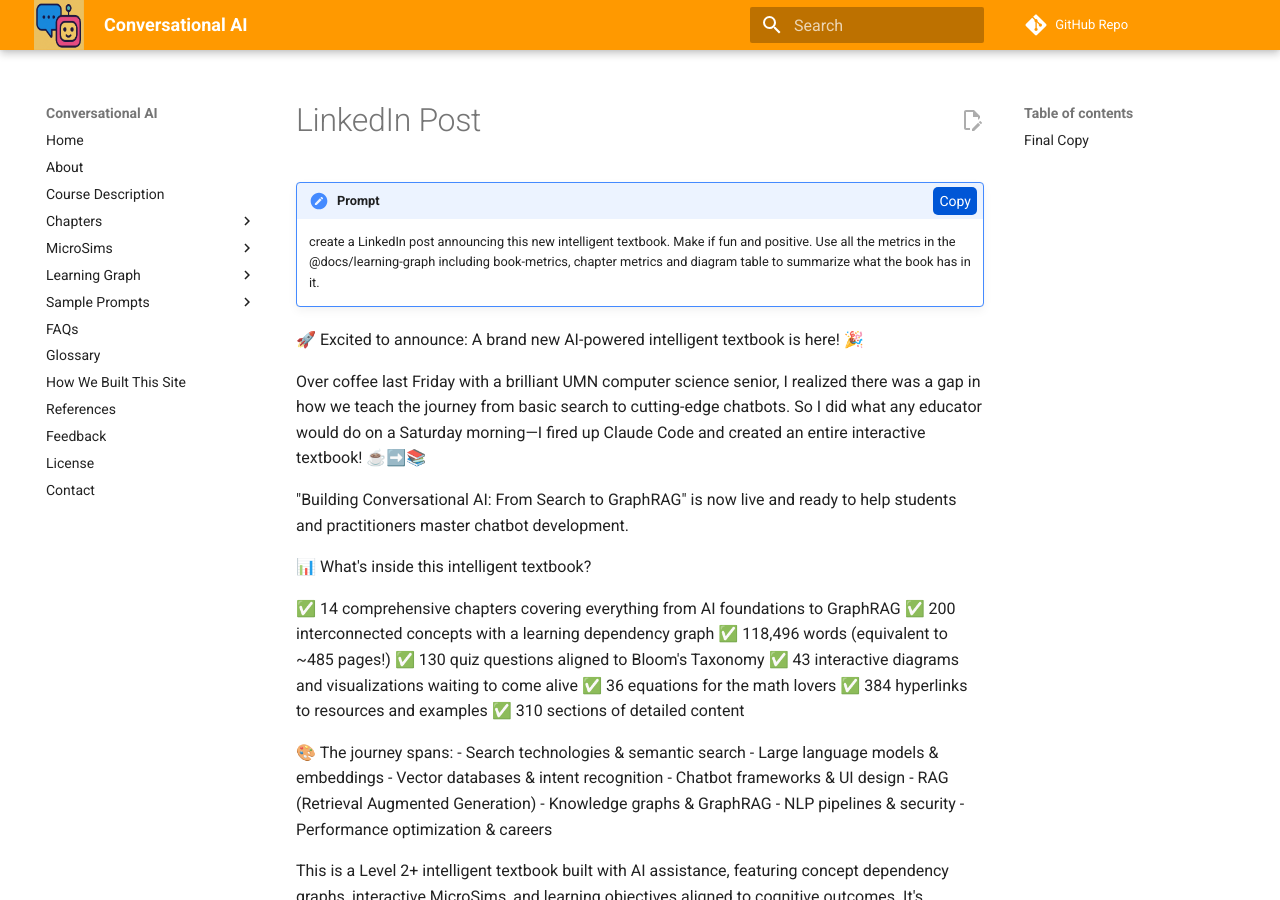
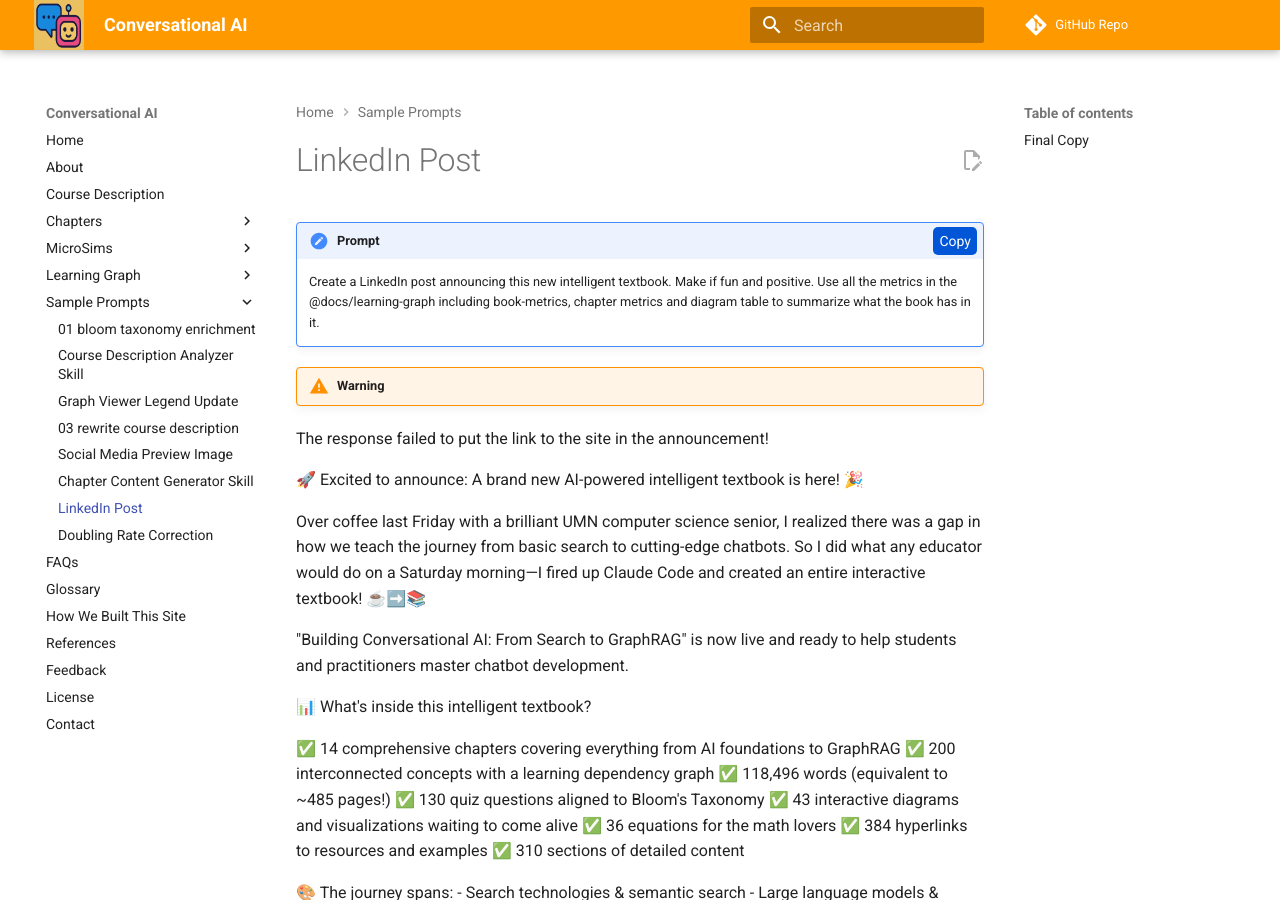
Before and after one commit to dmccreary/conversational-ai, an MkDocs documentation site: the page built from docs/prompts/10-book-announcement.md, in a window 1280 px wide and 900 px high. Built offline with MkDocs 1.6.1 and Material for MkDocs 9.7.7, drawn with Linux system fonts in a browser that asks for light colours; comment, search, counter and statistics services are not loaded; some of the changed text lies outside the part shown.

Commit message:
updating content

```diff
--- a/docs/prompts/10-book-announcepment.md
+++ b/docs/prompts/10-book-announcement.md
@@ -1,7 +1,11 @@
 # LinkedIn Post
 
 !!! prompt
-    create a LinkedIn post announcing this new intelligent textbook.  Make if fun and positive.  Use all the metrics in the @docs/learning-graph including book-metrics, chapter metrics and diagram table to summarize what the book has in it.
+    Create a LinkedIn post announcing this new intelligent textbook.  Make if fun and positive.  Use all the metrics in the @docs/learning-graph including book-metrics, chapter metrics and diagram table to summarize what the book has in it.
+
+
+!!! Warning
+  The response failed to put the link to the site in the announcement!
 
 🚀 Excited to announce: A brand new AI-powered intelligent textbook is here! 🎉
 
--- a/mkdocs.yml
+++ b/mkdocs.yml
@@ -86,6 +86,8 @@ nav:
     - prompts/03-rewrite-course-description.md
     - prompts/04-social-media-preview.md
     - prompts/05-chapter-content-generator-skill.md
+    - prompts/10-book-announcement.md
+    - prompts/10-doubling-rate-clairification.md
 
   - FAQs: faq.md
   - Glossary: glossary.md
```
